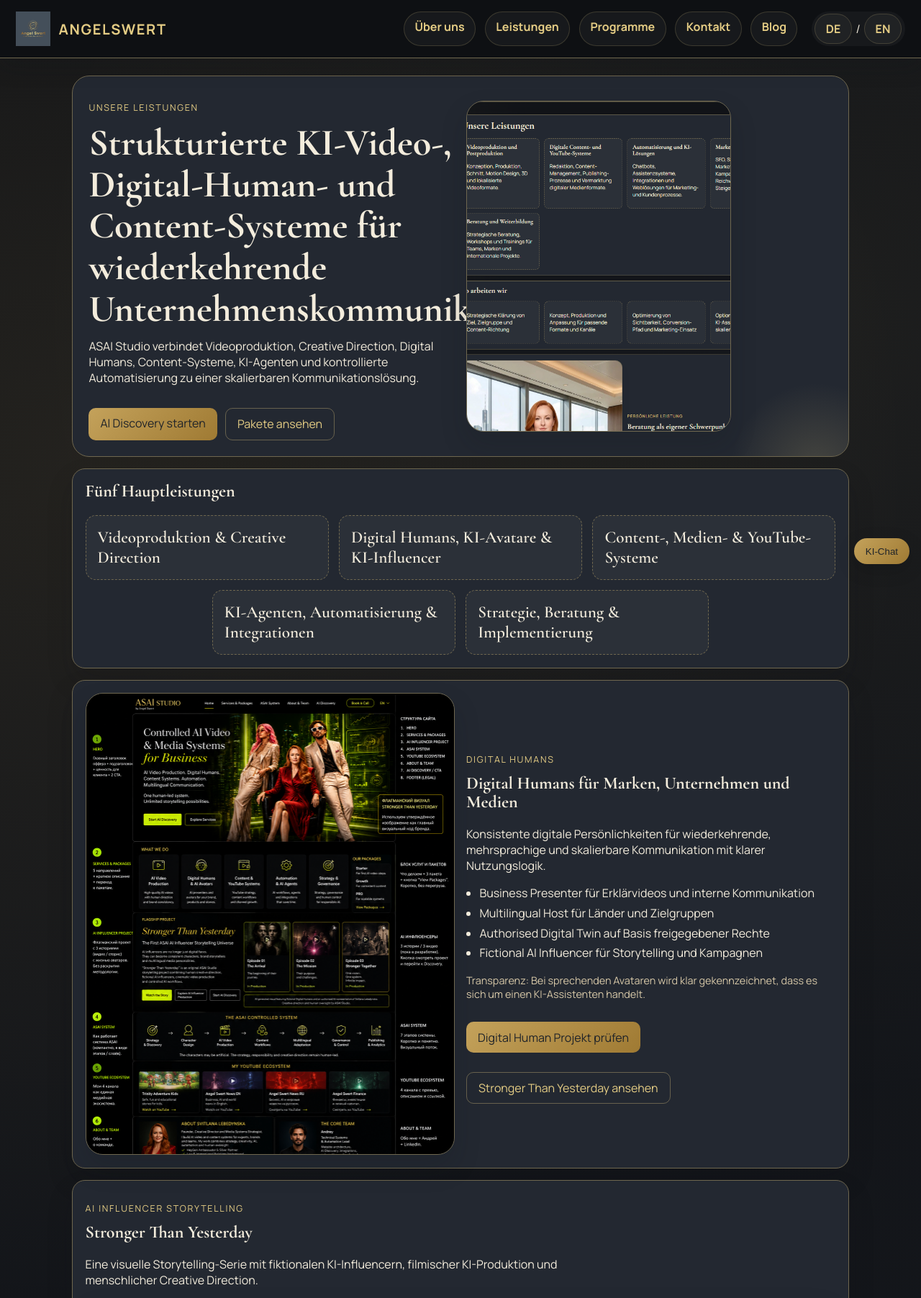
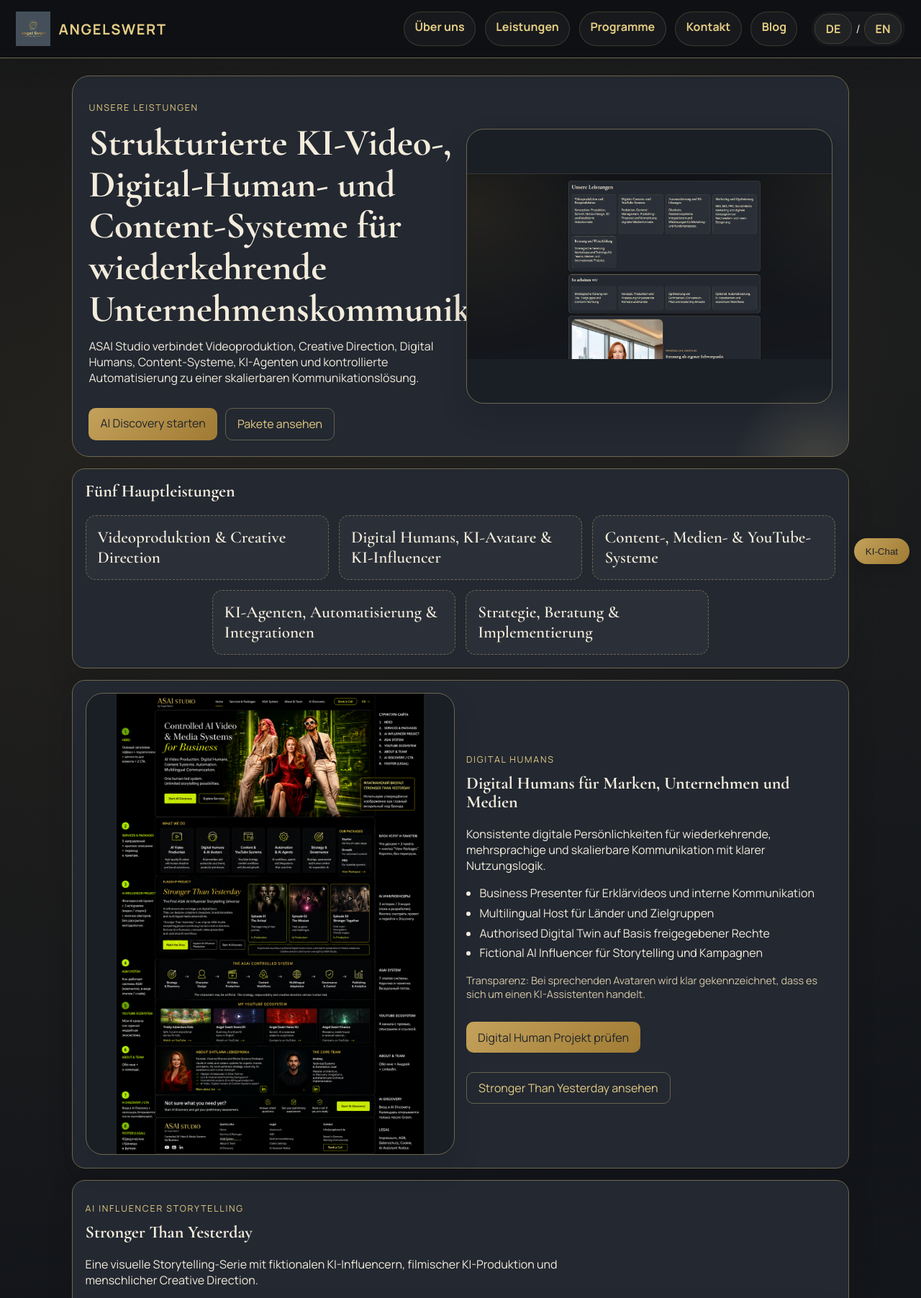
Before and after one commit to pilipandr770/AngelSwert, a Flask app: page /services in a window 1280 px wide. Shown: the top 1804 px of the page at 72% size. Run offline with Flask 3, Linux system fonts and the light colour scheme.

Commit message:
Prevent deploy data resets and improve media framing

```diff
--- a/app/static/css/styles.css
+++ b/app/static/css/styles.css
@@ -660,7 +660,20 @@
 }
 
 .services-hero-media img {
-  object-position: center top;
+  object-position: center;
+}
+
+.media-frame--hero {
+  aspect-ratio: 4 / 3;
+}
+
+.media-frame--contain {
+  background: #1a1f26;
+}
+
+.media-frame--contain img {
+  object-fit: contain;
+  object-position: center;
 }
 
 .cta-row {
@@ -714,11 +727,12 @@
 
 .story-section .story-poster {
   margin-bottom: 0.95rem;
+  max-height: min(76vh, 900px);
 }
 
 .story-section .story-poster img {
-  aspect-ratio: 16 / 9;
-  object-fit: cover;
+  aspect-ratio: auto;
+  object-fit: contain;
 }
 
 .story-card .btn {
--- a/app/templates/public/services.html
+++ b/app/templates/public/services.html
@@ -17,7 +17,7 @@
         <a class="btn btn-ghost" href="#packages" data-track-event="package_cta_click" data-track-label="hero_packages">{{ 'Pakete ansehen' if is_de else 'See packages' }}</a>
       </div>
     </div>
-    <figure class="media-frame media-frame--portrait services-hero-media">
+    <figure class="media-frame media-frame--hero media-frame--contain services-hero-media">
       <img src="{{ hero_media_url }}" alt="ASAI Studio hero visual" loading="eager">
     </figure>
   </div>
@@ -50,7 +50,7 @@
 </section>
 
 <section class="page-block split split--media">
-  <figure class="media-frame media-frame--portrait">
+  <figure class="media-frame media-frame--portrait media-frame--contain">
     <img src="{{ digital_human_media_url }}" alt="Digital Human visual" loading="lazy">
   </figure>
   <div>
@@ -76,7 +76,7 @@
   <h2>Stronger Than Yesterday</h2>
   <p class="section-lead">{{ 'Eine visuelle Storytelling-Serie mit fiktionalen KI-Influencern, filmischer KI-Produktion und menschlicher Creative Direction.' if is_de else 'A visual storytelling series with fictional AI influencers, cinematic AI production and human creative direction.' }}</p>
 
-  <div class="story-poster media-frame">
+  <div class="story-poster media-frame media-frame--contain">
     <img src="{{ story_poster_url }}" alt="Stronger Than Yesterday poster" loading="lazy">
   </div>
 
@@ -213,7 +213,7 @@
 </section>
 
 <section class="page-block split split--media">
-  <figure class="media-frame media-frame--portrait">
+  <figure class="media-frame media-frame--portrait media-frame--contain">
     <img src="{{ strategy_photo_url }}" alt="Strategy session portrait" loading="lazy">
   </figure>
   <div>
```
Also changed, not shown: app/config.py (+10 -3 lines).
